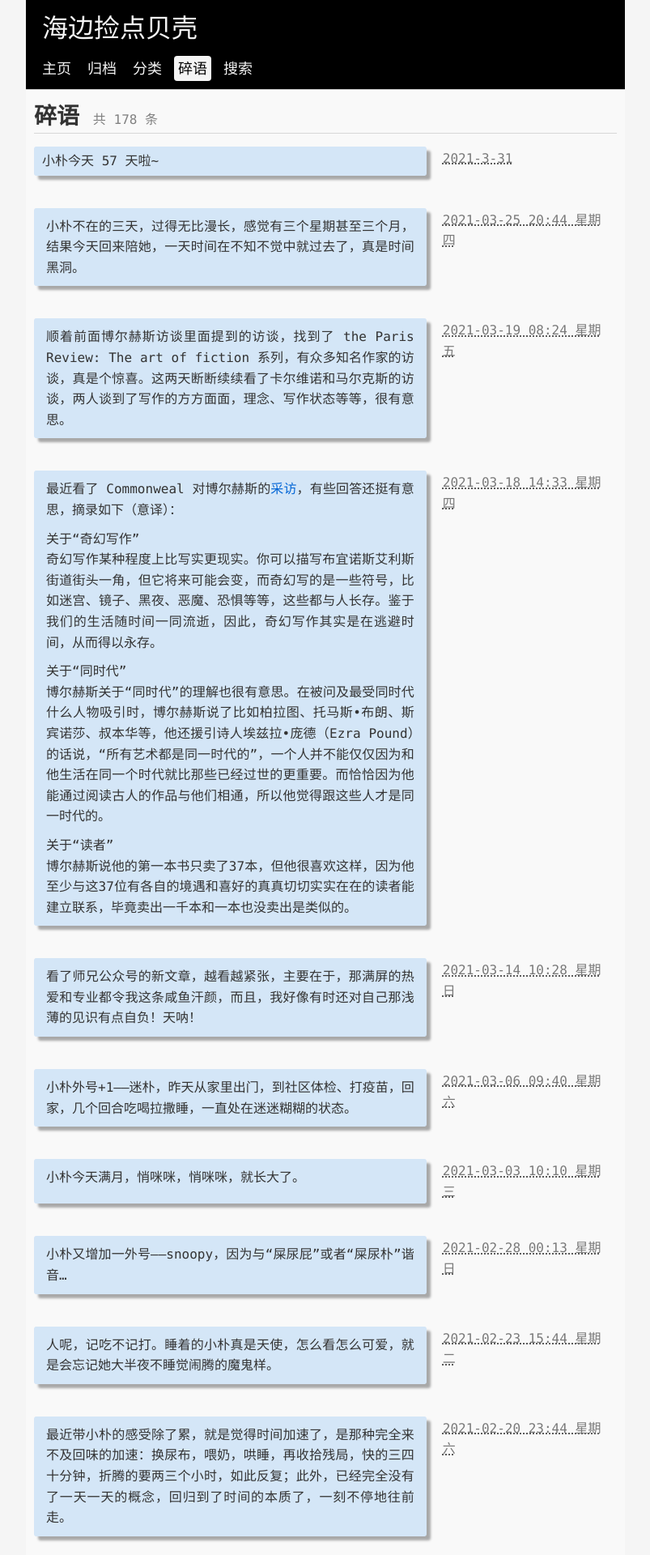
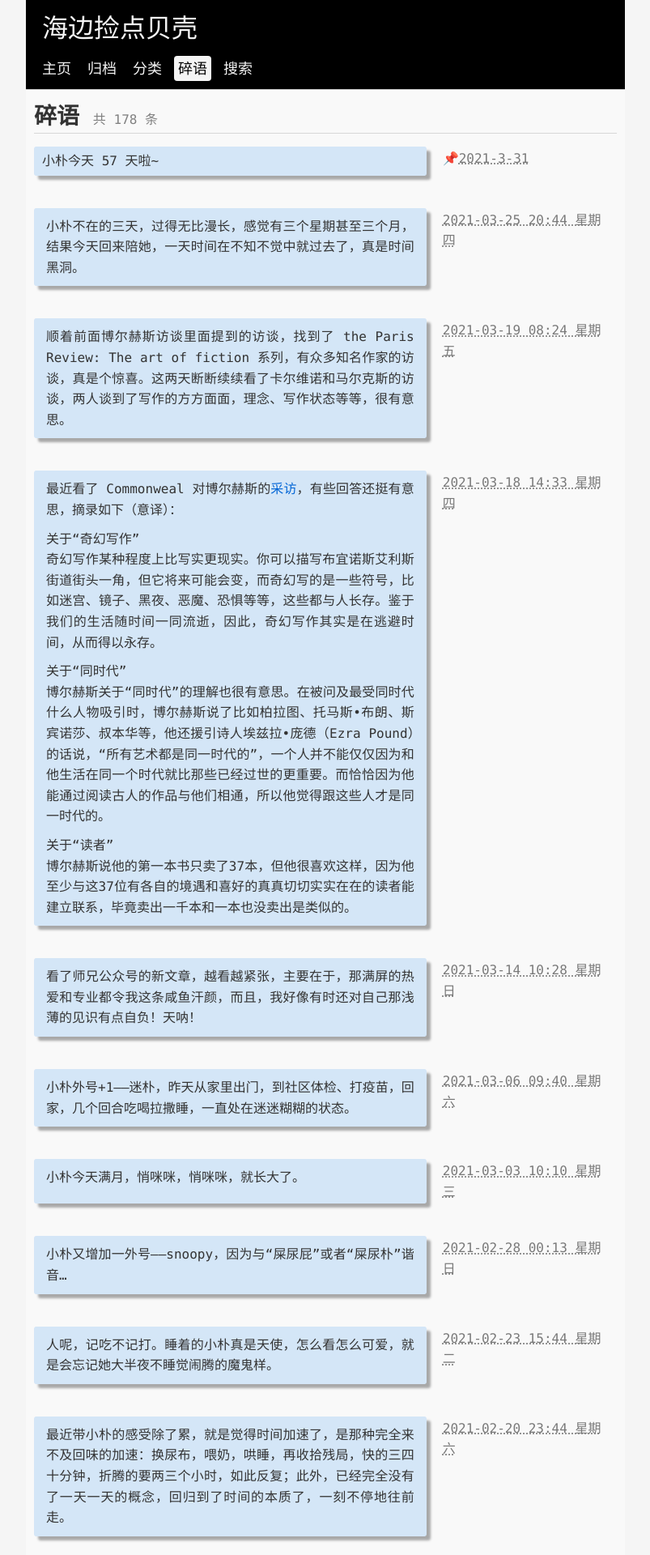
Before and after one commit to xienotes/xienotes.github.io, a Jekyll site: the page built from notes/index.html, in a window 1280 px wide. Shown: the top 1920 px of the page at 81% size, without its empty margins (238-1041 px from the left). Built offline with Jekyll 4.4.1, drawn with Linux system fonts in a browser that asks for light colours; the list of posts is cut into pages by our own code.

Commit message:
add pin symbol

```diff
--- a/assets/css/default.css
+++ b/assets/css/default.css
@@ -92,7 +92,7 @@ p.post-exerpt {
     /* border-radius: 2px 2px 2px 2px; */
     /* border: 0.0px solid #c1c1c1; */
     /* box-shadow: 5px 5px 3px #a8a8a8; */
-    text-decoration: underline dotted;
+    /* text-decoration: underline dotted; */
     margin-left: 15px;
     flex: 1;
     order: 2;
@@ -114,7 +114,8 @@ p.post-exerpt {
 a.note-link {
     opacity: 1;
     color:rgb(121, 121, 121);
-    text-decoration: none;
+    /* text-decoration: none; */
+    text-decoration: underline dotted;
 }
 
 a.note-link:hover {
@@ -174,7 +175,7 @@ p.more {
         border-bottom: 0.0px solid #d8d8d8;
         border-radius: 5px 5px 0px 0px;
         text-align: left;
-        text-decoration: underline dotted;
+        /* text-decoration: underline dotted; */
         align-self: stretch;
         background-color: #d4e6f7;
     }
--- a/notes/index.html
+++ b/notes/index.html
@@ -6,7 +6,7 @@ title: 碎语
 
 <div class="note-container">
   <div class="note-date">
-    <a class="note-link" id="currentdate"></a>
+    &#128204<a class="note-link" id="currentdate"></a>
   </div>
   <div class="note-content-container" id="xiaopu">
   </div>
```
